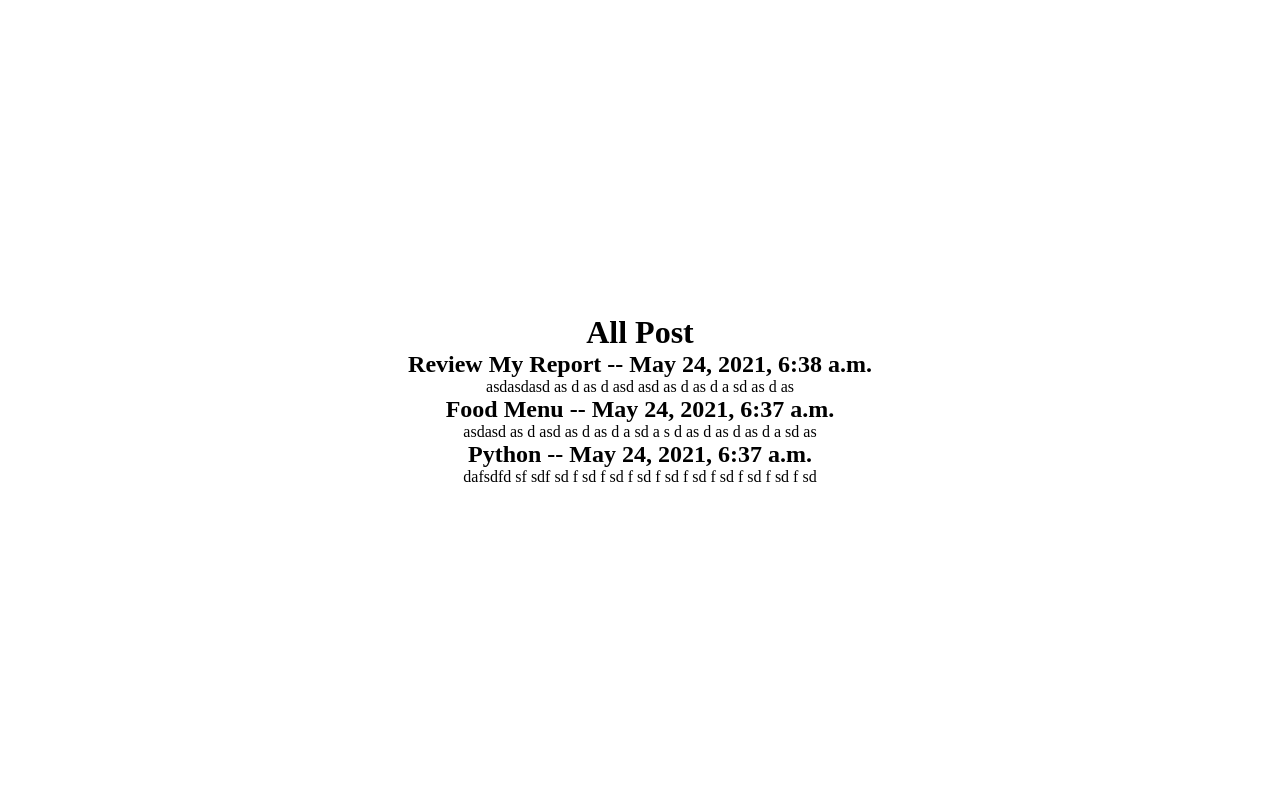
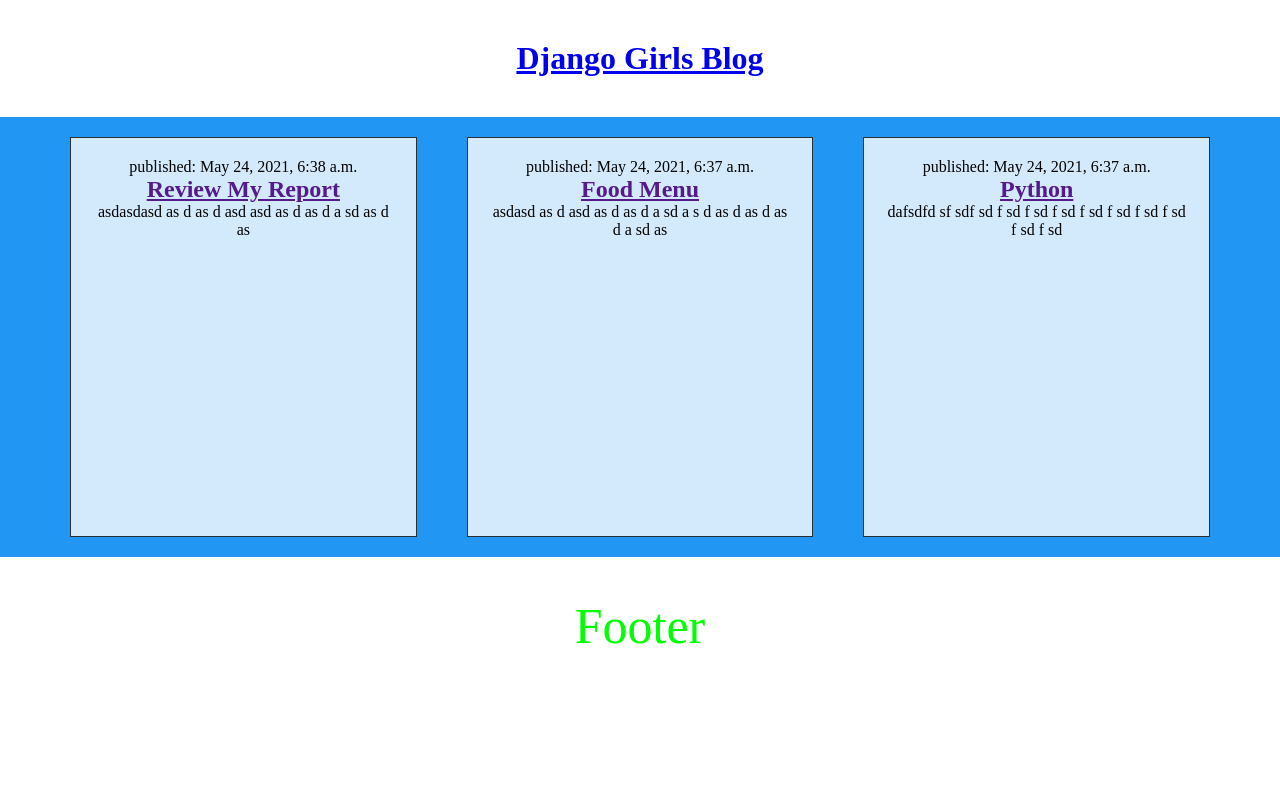
Before and after one commit to SushanGhimire/django-mySite, a Django app: page / in a window 1280 px wide. Run offline with Django 3.2, Linux system fonts and the light colour scheme; data comes from the database, SQL or seed files in the repository.

Commit message:
sttyle added

```diff
--- a/mySite/settings.py
+++ b/mySite/settings.py
@@ -119,6 +119,9 @@ USE_TZ = True
 # https://docs.djangoproject.com/en/3.2/howto/static-files/
 
 STATIC_URL = '/static/'
+STATICFILES_DIRS = [
+    BASE_DIR / "static",
+]
 
 # Default primary key field type
 # https://docs.djangoproject.com/en/3.2/ref/settings/#default-auto-field
--- /dev/null
+++ b/templates/base.html
@@ -0,0 +1,70 @@
+<!DOCTYPE html>
+<html>
+  <head>
+    <title> blog</title>
+    <style>
+       * {
+      margin: 0;
+      padding: 0;
+      box-sizing: border-box;
+    }
+    body {
+      height: 100vh;
+      display: flex;
+      /* justify-content: center;
+      align-items: center; */
+      flex-direction: column;
+    }
+    article{
+      background-color: rgba(255, 255, 255, 0.8);
+  border: 1px solid rgba(0, 0, 0, 0.8);
+  padding: 20px;
+  font-size: 30px;
+  text-align: center;
+  height: 400px;
+  overflow-y: scroll;
+  font-size: 1rem;
+  cursor: pointer;
+  transition: all 1s ease-in-out;
+    }
+  article:hover {
+    transform: scale(1.5,1.5);
+    }
+    .grid-container{
+      display: inline-grid;
+  grid-template-columns: auto auto auto;
+  background-color: #2196F3;
+  padding: 20px 70px; grid-gap: 50px;
+    }
+    header,footer{
+      width: 100%;
+      padding: 40px;
+      text-align: center;
+    }
+    footer{
+      font-size: 50px;
+      color: lime;
+    }
+    </style>
+    {% block style%}
+
+    {% endblock style%}
+  </head>
+  <body>
+  {% comment %} header  {% endcomment %}
+    {% include "header.html" %}
+
+   <div class="grid-container">
+    {% comment %} content  {% endcomment %}
+    {% block content %}
+    {% endblock content%}
+   </div>
+
+    {% comment %} footer  {% endcomment %}
+    {% include "footer.html" %}
+
+    {% comment %} javascript  {% endcomment %}
+    {% block script %}
+    {% endblock script %}
+  </body>
+</html>
--- a/templates/blog/index.html
+++ b/templates/blog/index.html
@@ -1,31 +1,9 @@
-<!DOCTYPE html>
-<html lang="en">
-  <head>
-    <meta charset="UTF-8" />
-    <meta http-equiv="X-UA-Compatible" content="IE=edge" />
-    <meta name="viewport" content="width=device-width, initial-scale=1.0" />
-    <title>Document</title>
-  </head>
-  <style>
-    * {
-      margin: 0;
-      padding: 0;
-      box-sizing: border-box;
-    }
-    body {
-      height: 100vh;
-      display: flex;
-      justify-content: center;
-      align-items: center;
-      flex-direction: column;
-      padding: 50px;
-    }
-  </style>
-  <body>
-    <h1>All Post</h1>
-    {% for post in posts %}
-    <h2>{{post.title}} -- {{post.published_date}}</h2>
-    <span>{{post.content}}</span>
-    {% endfor %}
-  </body>
-</html>
+{% extends 'base.html' %}
+{% block content %}
+{% for post in posts %}
+<article>
+  <time>published: {{ post.published_date }}</time>
+  <h2><a href="">{{ post.title }}</a></h2>
+  <p>{{ post.content|linebreaksbr }}</p>
+</article>
+{% endfor %} {% endblock content%}
--- /dev/null
+++ b/templates/footer.html
@@ -0,0 +1,3 @@
+<footer>
+  Footer
+</footer>
--- /dev/null
+++ b/templates/header.html
@@ -0,0 +1,3 @@
+<header>
+  <h1><a href="/">Django Girls Blog</a></h1>
+</header>
```
Also changed, not shown: templates/blog/blog-list.html (+9 -31 lines).
